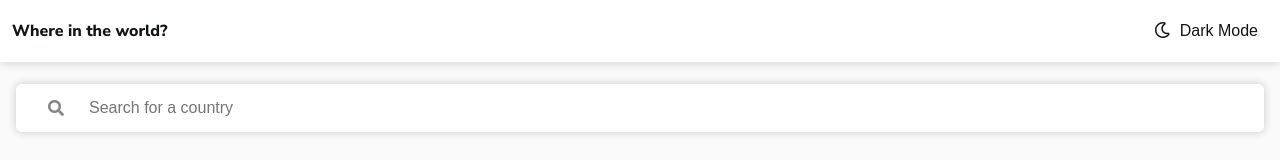
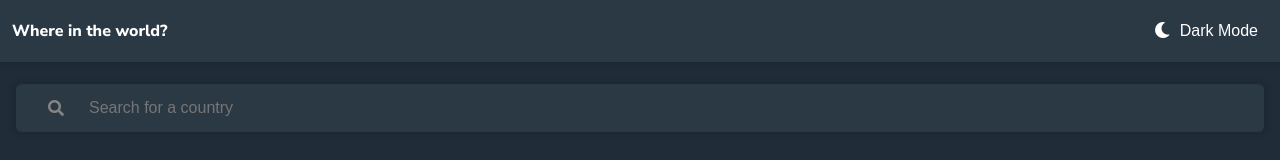
Before and after one commit to MikaGurrola/countries-api, a Vue app: page / in a window 1280 px wide. Both pictures are taken after a click on the button "Dark Mode". Shown: the top 160 px of the page. Built offline with nearby package versions, Linux system fonts and the light colour scheme; no server answers.

Commit message:
added theme toggle

```diff
--- a/src/assets/lib-styles/_variables.scss
+++ b/src/assets/lib-styles/_variables.scss
@@ -8,18 +8,22 @@ body {
   // box-shadow
   --box-shadow: 0px 0px 10px 0px rgba(0, 0, 0, 0.2);
 
-
-
-  // auto dark mode for now
-  @media (prefers-color-scheme: dark) {
-    --app-bg: hsl(207, 26%, 17%); //Dark Mode Background
-    --text-color: hsl(0, 0%, 100%); //Dark Mode Text
-    --input-color: hsl(0, 0%, 52%); //Dark Mode Input
-    --bg-color: hsl(209, 23%, 22%); // Dark Mode Elements
-  }
-
+  // // auto dark mode for now
+  // @media (prefers-color-scheme: dark) {
+  //   --app-bg: hsl(207, 26%, 17%); //Dark Mode Background
+  //   --text-color: hsl(0, 0%, 100%); //Dark Mode Text
+  //   --input-color: hsl(0, 0%, 52%); //Dark Mode Input
+  //   --bg-color: hsl(209, 23%, 22%); // Dark Mode Elements
+  // }
 
   // default colors
   background: var(--app-bg);
   color: var(--text-color);
 }
+
+[data-theme="dark"] {
+  --app-bg: hsl(207, 26%, 17%); //Dark Mode Background
+  --text-color: hsl(0, 0%, 100%); //Dark Mode Text
+  --input-color: hsl(0, 0%, 52%); //Dark Mode Input
+  --bg-color: hsl(209, 23%, 22%); // Dark Mode Elements
+}
--- a/src/components/Toolbar.vue
+++ b/src/components/Toolbar.vue
@@ -2,14 +2,31 @@
 <div class="toolbar">
   <div class="toolbar__inner">
     <h1>Where in the world?</h1>
-    <button> <i class="far fa-moon"></i> Dark Mode </button>
+    <button v-on:click="toggleTheme">
+      <i v-if="darkTheme" class="fas fa-moon"></i>
+      <i v-else class="far fa-moon"></i>
+      Dark Mode
+    </button>
   </div>
 </div>
 </template>
 
 <script>
 export default {
-  name: 'Toolbar'
+  name: 'Toolbar',
+
+  data() {
+    return {
+      darkTheme: false
+    }
+  },
+
+  methods: {
+    toggleTheme: function() {
+      this.darkTheme = !this.darkTheme
+      this.darkTheme ? document.body.setAttribute('data-theme', 'dark') : document.body.removeAttribute('data-theme')
+    }
+  }
 }
 </script>
 
@@ -42,7 +59,7 @@ export default {
     font-weight: 300;
     background: var(--bg-color);
     color: var(--text-color);
-    .far {margin-right: 5px;}
+    .fa-moon {margin-right: 5px;}
   }
 }
 
```
